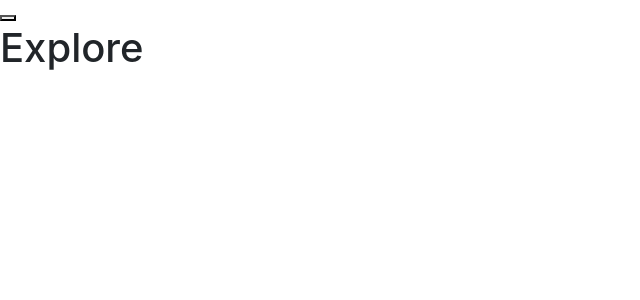
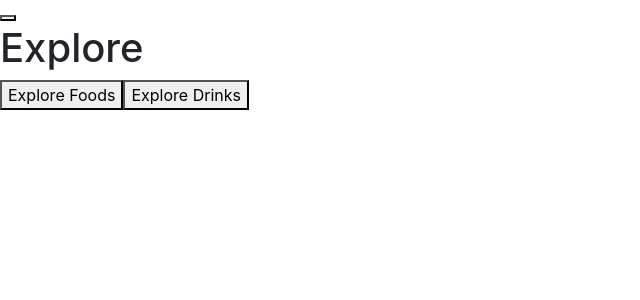
Before and after one commit to vixemari/recipes-app, a React (Create React App) app: page /explore in a window 1280 px wide. Shown: the top 300 px of the page, without its empty margins (0-640 px from the left). Built offline with nearby package versions, Linux system fonts and the light colour scheme.

Commit message:
Requisito 67, 68, 69

```diff
--- a/src/pages/Explore.jsx
+++ b/src/pages/Explore.jsx
@@ -1,11 +1,40 @@
-import React from 'react';
+import React, { useState } from 'react';
+import { Redirect } from 'react-router-dom';
 import Header from '../components/Header';
 
 function Explore() {
+  const [redirect, setRedirect] = useState({ canRedirectToExploreFoods: false,
+    canRedirectToExploreDrinks: false });
   const EXPLORE = 'Explore';
+
+  function handleClickFoods() {
+    setRedirect({ ...redirect, canRedirectToExploreFoods: true });
+  }
+
+  function handleClickDrinks() {
+    setRedirect({ ...redirect, canRedirectToExploreDrinks: true });
+  }
+
   return (
     <div>
       <Header title={ EXPLORE } btnSearch={ false } />
+      <button
+        data-testid="explore-foods"
+        type="button"
+        onClick={ handleClickFoods }
+      >
+        Explore Foods
+      </button>
+
+      <button
+        data-testid="explore-drinks"
+        type="button"
+        onClick={ handleClickDrinks }
+      >
+        Explore Drinks
+      </button>
+      {redirect.canRedirectToExploreFoods && <Redirect to="/explore/foods" />}
+      {redirect.canRedirectToExploreDrinks && <Redirect to="/explore/drinks" />}
     </div>
   );
 }
```
